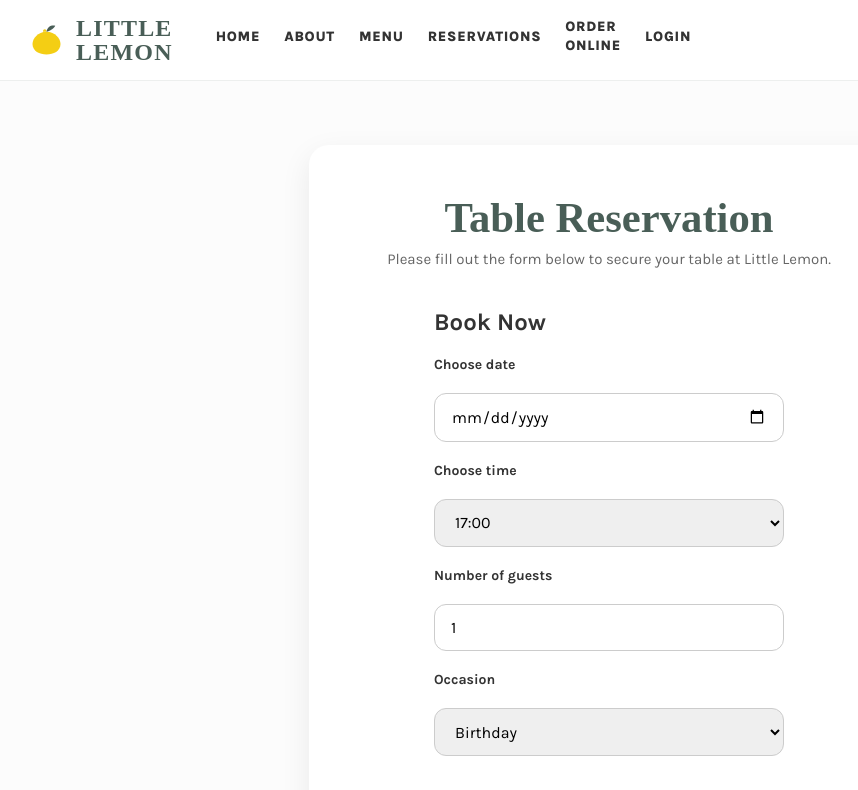
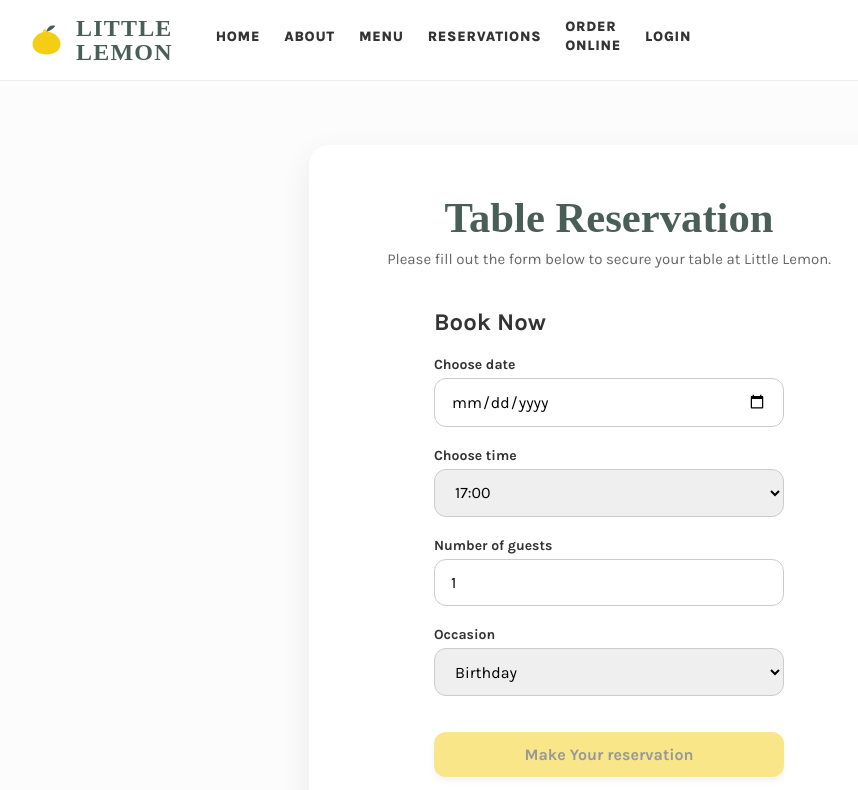
Before and after one commit to Alif4802/my-app, a React (Create React App) app: page /booking in a window 1280 px wide. Shown: the top 790 px of the page, without its empty margins (31-889 px from the left). Built offline with nearby package versions, Linux system fonts and the light colour scheme; a web font is replaced by a local one.

Commit message:
form validation implemented

```diff
--- a/src/BookingForm.js
+++ b/src/BookingForm.js
@@ -7,18 +7,48 @@ function BookingForm({ availableTimes = [], dispatch, submitForm }) {
   const [guests, setGuests] = useState('1');
   const [occasion, setOccasion] = useState('Birthday');
 
+  // Error feedback states
+  const [dateTouched, setDateTouched] = useState(false);
+  const [guestsTouched, setGuestsTouched] = useState(false);
+
+  const getValidationError = () => {
+    const errors = {};
+    if (dateTouched && !date) {
+      errors.date = 'Please select a date.';
+    }
+    const parsedGuests = parseInt(guests, 10);
+    if (guestsTouched) {
+      if (isNaN(parsedGuests) || parsedGuests < 1) {
+        errors.guests = 'Number of guests must be at least 1.';
+      } else if (parsedGuests > 10) {
+        errors.guests = 'Number of guests cannot exceed 10.';
+      }
+    }
+    return errors;
+  };
+
+  const errors = getValidationError();
+  const parsedGuests = parseInt(guests, 10);
+  const isFormValid = date !== '' && !isNaN(parsedGuests) && parsedGuests >= 1 && parsedGuests <= 10;
+
   const handleDateChange = (e) => {
     const selectedDate = e.target.value;
     setDate(selectedDate);
+    setDateTouched(true);
     if (dispatch) {
       dispatch({ type: 'UPDATE_TIMES', date: selectedDate });
     }
   };
 
+  const handleGuestsChange = (e) => {
+    setGuests(e.target.value);
+    setGuestsTouched(true);
+  };
+
   const handleSubmit = (e) => {
     e.preventDefault();
-    if (submitForm) {
-      submitForm({ date, time, guests, occasion });
+    if (submitForm && isFormValid) {
+      submitForm({ date, time, guests: parseInt(guests, 10), occasion });
     }
   };
 
@@ -28,28 +58,42 @@ function BookingForm({ availableTimes = [], dispatch, submitForm }) {
       onSubmit={handleSubmit}
     >
       <h2>Book Now</h2>
+
+      <div style={{ display: 'grid', gap: '5px' }}>
         <label className="form-label" htmlFor="res-date">Choose date</label>
         <input
           type="date"
           id="res-date"
           className="form-input"
+          style={{ borderColor: errors.date ? 'var(--secondary-salmon)' : '' }}
           value={date}
           onChange={handleDateChange}
+          onBlur={() => setDateTouched(true)}
           required
         />
+        {errors.date && (
+          <span style={{ color: 'var(--secondary-salmon)', fontSize: '13px', fontWeight: '500' }}>
+            {errors.date}
+          </span>
+        )}
+      </div>
 
+      <div style={{ display: 'grid', gap: '5px' }}>
         <label className="form-label" htmlFor="res-time">Choose time</label>
         <select
           id="res-time"
           className="form-input"
           value={time}
           onChange={(e) => setTime(e.target.value)}
+          required
         >
           {availableTimes.map((t) => (
             <option key={t} value={t}>{t}</option>
           ))}
         </select>
+      </div>
 
+      <div style={{ display: 'grid', gap: '5px' }}>
         <label className="form-label" htmlFor="guests">Number of guests</label>
         <input
           type="number"
@@ -58,27 +102,44 @@ function BookingForm({ availableTimes = [], dispatch, submitForm }) {
           max="10"
           id="guests"
           className="form-input"
+          style={{ borderColor: errors.guests ? 'var(--secondary-salmon)' : '' }}
           value={guests}
-        onChange={(e) => setGuests(e.target.value)}
+          onChange={handleGuestsChange}
+          onBlur={() => setGuestsTouched(true)}
           required
         />
+        {errors.guests && (
+          <span style={{ color: 'var(--secondary-salmon)', fontSize: '13px', fontWeight: '500' }}>
+            {errors.guests}
+          </span>
+        )}
+      </div>
 
+      <div style={{ display: 'grid', gap: '5px' }}>
         <label className="form-label" htmlFor="occasion">Occasion</label>
         <select
           id="occasion"
           className="form-input"
           value={occasion}
           onChange={(e) => setOccasion(e.target.value)}
+          required
         >
           <option value="Birthday">Birthday</option>
           <option value="Anniversary">Anniversary</option>
         </select>
+      </div>
 
       <input
         type="submit"
         className="btn-primary"
-        style={{ width: '100%', marginTop: '1rem', cursor: 'pointer' }}
+        style={{
+          width: '100%',
+          marginTop: '1rem',
+          cursor: isFormValid ? 'pointer' : 'not-allowed',
+          opacity: isFormValid ? 1 : 0.5
+        }}
         value="Make Your reservation"
+        disabled={!isFormValid}
       />
     </form>
   );
```
Also changed, not shown: 1 other file (tests, documents, lock files or other folders). Lines whose indentation alone changed are shown as unchanged.
